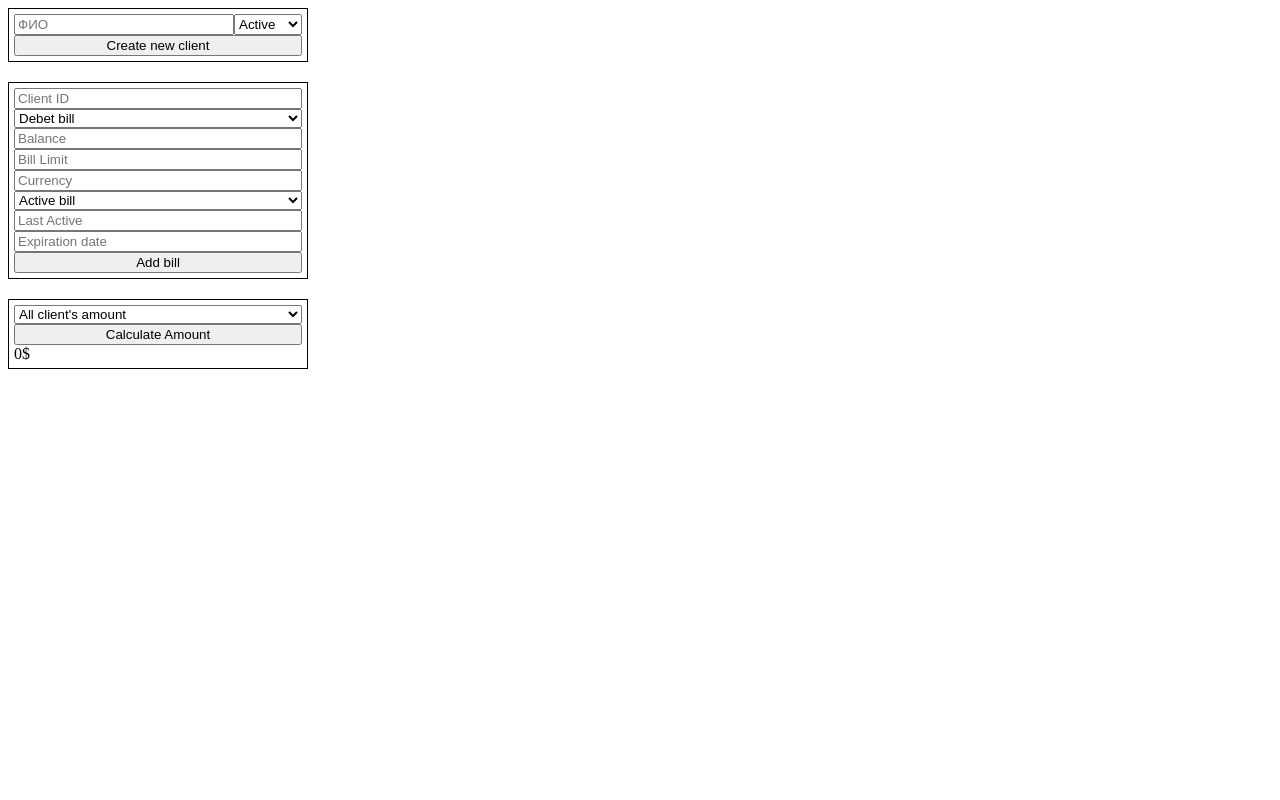
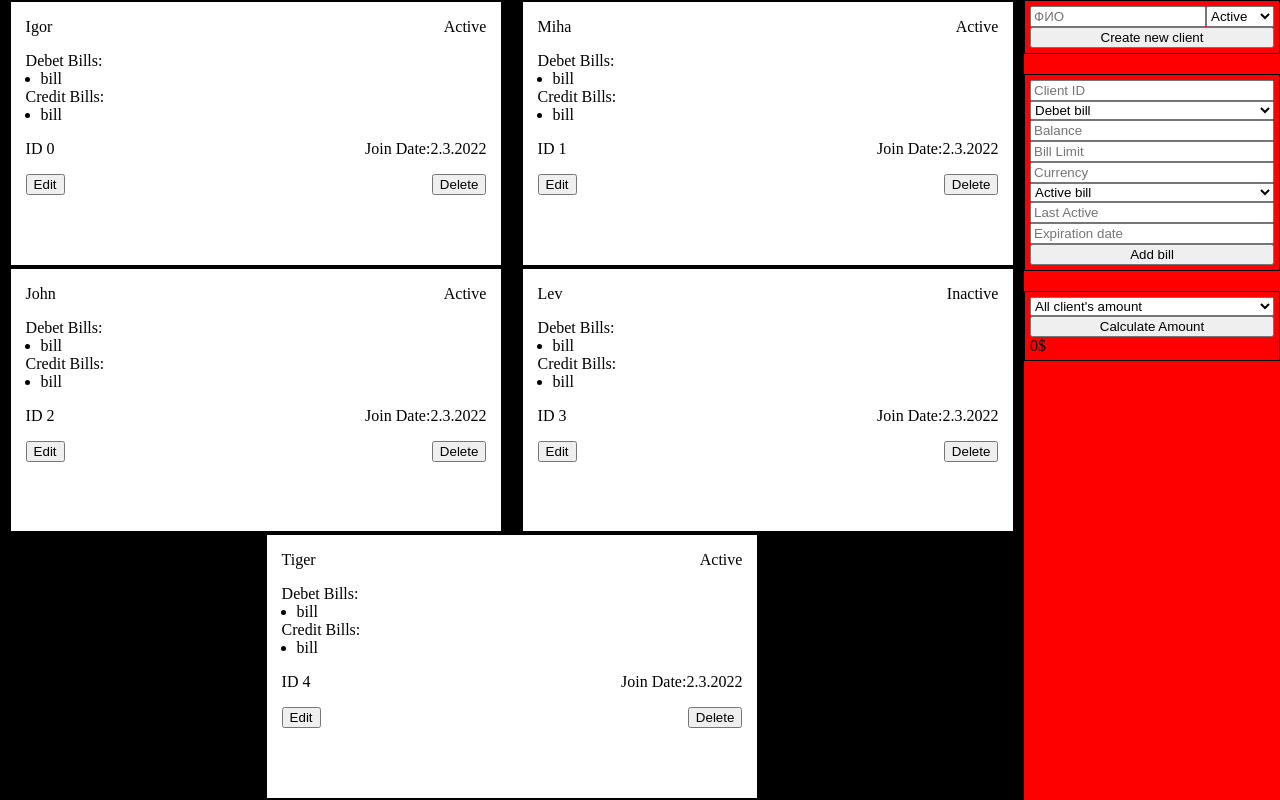
Before and after one commit to quarentyne/Intern-Object, a plain HTML site: page index.html in a window 1280 px wide. Drawn offline with Linux system fonts and the light colour scheme.

Commit message:
connected client block and operation block

```diff
--- a/bankOperations.js
+++ b/bankOperations.js
@@ -1,8 +1,9 @@
 'use strict';
 
+function renderSideContent(place) {
 	const operationBlock = document.createElement('div');
-operationBlock.style.width = '300px';
-document.body.append(operationBlock);
+	operationBlock.style.width = '100%';
+	place.append(operationBlock);
 
 	const createClient = document.createElement('div');
 	createClient.style.display = 'flex';
@@ -128,3 +129,4 @@ calculateAmount.append(calculateAmountButton);
 	const calculateAmountResult = document.createElement('output');
 	calculateAmountResult.innerHTML = '0$'
 	calculateAmount.append(calculateAmountResult);
+}
--- a/client.js
+++ b/client.js
@@ -1,11 +1,13 @@
 'use strict';
 
+function renderClient(place, clientCard) {
 	const client = document.createElement('div');
-client.style.maxWidth = '200px';
-client.style.paddingLeft = '5px';
-client.style.paddingRight = '5px';
+	client.style.background = 'white';
+	client.style.width = '45%';
+	client.style.paddingLeft = '15px';
+	client.style.paddingRight = '15px';
 	client.style.border = 'solid black 2px'
-document.body.append(client);
+	place.append(client);
 
 	const clientNameLine = document.createElement('div');
 	client.append(clientNameLine);
@@ -14,11 +16,15 @@ clientNameLine.style.justifyContent = 'space-between';
 
 	const clientName = document.createElement('p');
 	clientNameLine.append(clientName);
-clientName.innerHTML = 'Name';
+	clientName.innerHTML = clientCard.fullName;
 
 	const clientActive = document.createElement('p');
 	clientNameLine.append(clientActive);
+	if (clientCard.isActive) {
 		clientActive.innerHTML = 'Active';
+	} else {
+		clientActive.innerHTML = 'Inactive';
+	}
 
 	const clientDebetBills = document.createElement('ul');
 	client.append(clientDebetBills);
@@ -48,12 +54,14 @@ clientFooter.style.display = 'flex';
 	clientFooter.style.justifyContent = 'space-between';
 
 	const clientID = document.createElement('p');
+	clientID.style.marginRight = '25px';
 	clientFooter.append(clientID);
-clientID.innerHTML = 'ID';
+	clientID.innerHTML = 'ID ' + clientCard.id;
 
 	const clientJoinDate = document.createElement('p');
 	clientFooter.append(clientJoinDate);
-clientJoinDate.innerHTML = 'join-date';
+	clientJoinDate.innerHTML = 'Join Date:' + clientCard.joinDate.getDate() + '.' +
+		clientCard.joinDate.getMonth() + '.' + clientCard.joinDate.getFullYear();
 
 	const clientControl = document.createElement('div');
 	client.append(clientControl);
@@ -67,3 +75,4 @@ clientControl.append(clientEdit);
 	const clientDelete = document.createElement('button');
 	clientDelete.innerHTML = 'Delete';
 	clientControl.append(clientDelete);
+}
--- a/index.html
+++ b/index.html
@@ -7,6 +7,10 @@
     <title>Object</title>
   </head>
   <body>
+    <!-- <script src="bill.js"></script> -->
     <script src="bankOperations.js"></script>
+    <script src="client.js"></script>
+    <script src="object.js"></script>
+    <script src="main.js"></script>
   </body>
 </html>
--- /dev/null
+++ b/main.js
@@ -0,0 +1,36 @@
+'use strict';
+
+let bank = new Bank();
+bank.addClient('Igor', true);
+bank.addClient('Miha', true);
+bank.addClient('John', true);
+bank.addClient('Lev', false);
+bank.addClient('Tiger', true);
+
+document.body.style.margin = '0px';
+document.body.style.padding = '0px';
+document.body.style.display = 'flex';
+
+const mainContent = document.createElement('main');
+mainContent.style.background = 'black';
+mainContent.style.height = '100vh';
+mainContent.style.width = '80%';
+mainContent.style.display = 'flex';
+mainContent.style.flexWrap = 'wrap';
+mainContent.style.justifyContent = 'space-around'
+document.body.append(mainContent);
+
+const sideContent = document.createElement('aside');
+sideContent.style.background = 'red';
+sideContent.style.width = '20%';
+sideContent.style.height = '100vh';
+document.body.append(sideContent);
+
+function renderMainContent(clients) {
+	for (let client of clients) {
+		renderClient(mainContent, client);
+	}
+}
+
+renderSideContent(sideContent);
+renderMainContent(bank.clients);
--- a/object.js
+++ b/object.js
@@ -16,7 +16,7 @@ class Client {
     this.fullName = fullName;
     this.isActive = isActive;
     this.id = id;
-    this.joininDate = new Date();
+    this.joinDate = new Date();
     this.creditBills = [];
     this.debetBills = [];
   }
```
Lines whose indentation alone changed are shown as unchanged.
